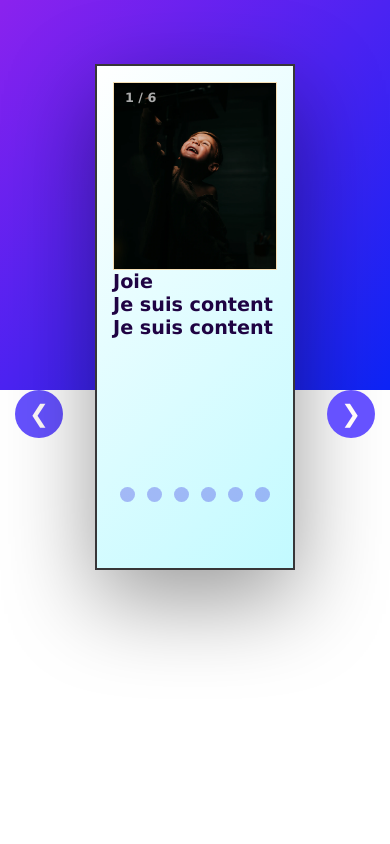
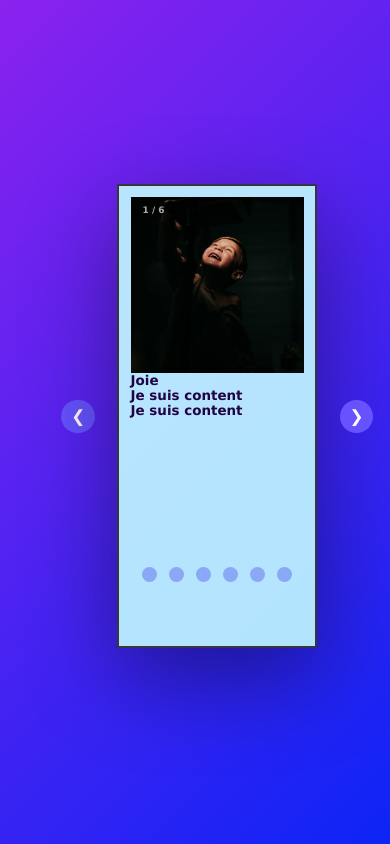
Before and after one commit to mdjoujum/sliders, a plain HTML site: page index.html in a window 390 px wide. Drawn offline with Linux system fonts and the light colour scheme.

Commit message:
Committing all changes

```diff
--- a/style/slideshow.css
+++ b/style/slideshow.css
@@ -5,8 +5,6 @@ html{
   margin: 0;
   padding: 0;
   background: linear-gradient(135deg, #8b22ee, #0d24f6);
-  background-size: cover;
-  background-repeat: no-repeat;
 }
 
 body {
@@ -178,36 +176,36 @@ body {
 html{
   margin: 0;
   padding: 0;
-  height: 100vw;
+  width: 100vw;
+  height: 100vh;
   background: linear-gradient(135deg, #8b22ee, #0d24f6);
   background-size: cover;
   background-repeat: no-repeat;
 }
   body{
-    width: 100vw;
-    height: 100vw;
-    align-items: center;
+    width:80vw;
+    margin: auto;
+    justify-content: space-evenly;
     padding-inline: 2em;
+    font-size: .7em;
   }
   .slideshow-container {
     min-width: 200px;
     max-width: 300px;
-    width: 80vh;
+    width: 100vh;
     min-height: 250px;
     min-height: 300px;
-    height: 60vh;
+    height: 55vh;
     margin: auto;
     box-sizing: border-box;
     border: 2px solid #373638;
     padding: 1em;
-    margin-top: 3em;
     display: block;
     flex-direction: row;
     justify-content: space-around;
     align-items: stretch;
     text-align: justify;
-    background: #F6E063;
-    background: linear-gradient(135deg, #ffffff, #c2faff);
+    background:  hsla(185, 100%, 88%, .9);
     box-shadow: rgba(0, 0, 0, 0.4) 0px 30px 90px;
     overflow: auto;
   }
@@ -218,7 +216,10 @@ html{
   .numbertext{
     font-size: .8em;
   }
-
+  .prev, .next{
+    width: .7em;
+    height: .7em;
+  }
   .dot-block{
     width:100%;
     margin: auto;
@@ -236,7 +237,7 @@ html{
 
 .text_img_block .figure{
   height: 100%;
-  border: 1px solid wheat;
+  width:100%;
 }
 .text_img_block text{
   width: 100px;
```
